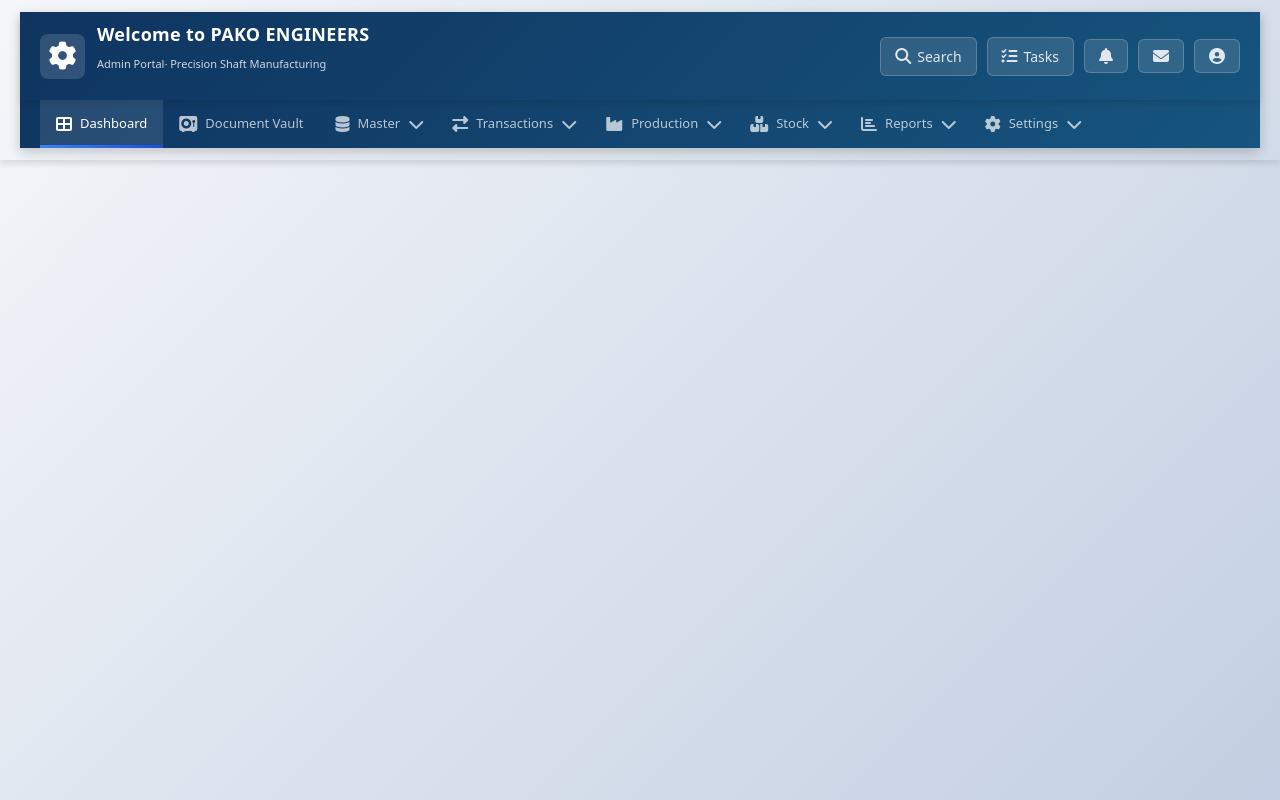
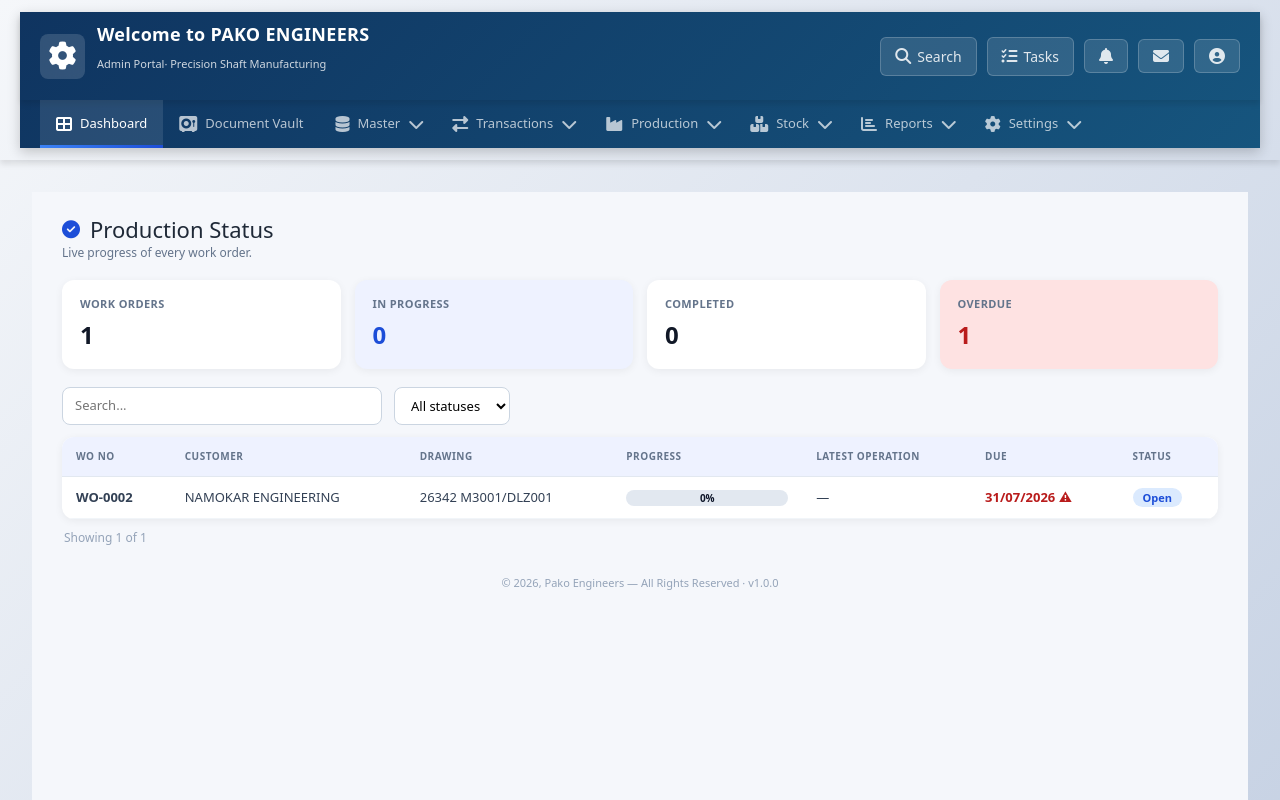
Before and after one commit to dhiraj112233a/Pako-Engineers-Group-Project, a React (Vite) app in the folder frontend/: page /production-status in a window 1280 px wide. Shown: the top 800 px of the page. Built offline with nearby package versions, Linux system fonts and the light colour scheme.

Commit message:
In Process

```diff
--- a/frontend/src/App.jsx
+++ b/frontend/src/App.jsx
@@ -17,6 +17,7 @@ import CustomerEnquiry from './components/transactionpages/customerEnquiry';
 import Dashboard from './components/dashboard/Dashboard';
 import WorkOrders from './components/productionpages/WorkOrders';
 import ProductionPlan from './components/productionpages/ProductionPlan';
+import ProductionStatus from './components/productionpages/ProductionStatus';
 import RawMaterial from './components/stockpages/Rawmaterial';
 import FinishedGoods from './components/stockpages/FinishedGoods';
 import StockManagement from './components/stockpages/StockManagement';
@@ -46,6 +47,7 @@ function App() {
             <Route path="/customer-enquiry" element={<CustomerEnquiry />} />
             <Route path="/work-orders" element={<WorkOrders />} />
             <Route path="/production-plan" element={<ProductionPlan />} />
+            <Route path="/production-status" element={<ProductionStatus />} />
             <Route path="/raw-material" element={<RawMaterial />} />
             <Route path="/finished-goods" element={<FinishedGoods />} />
             <Route path="/stock-management" element={<StockManagement />} />
--- a/frontend/src/components/Dropdown.jsx
+++ b/frontend/src/components/Dropdown.jsx
@@ -22,6 +22,7 @@ const MenuDropdown = ({ items }) => {
       "Customer Enquiry": "/customer-enquiry",
       "Work Orders": "/work-orders",
       "Production Plan": "/production-plan",
+      "Production Status": "/production-status",
       "Raw Material": "/raw-material",
       "Finished Goods": "/finished-goods",
       "Stock Management": "/stock-management"
--- a/frontend/src/components/dashboard/Dashboard.jsx
+++ b/frontend/src/components/dashboard/Dashboard.jsx
@@ -11,6 +11,9 @@ const GST = BASIC.map((b) => b * 0.18);
 const TOTAL = BASIC.map((b, i) => b + GST[i]);
 const TARGET = MONTHS.map(() => 25e5);
 const sum = (a) => a.reduce((s, x) => s + x, 0);
+
+// Index of the latest month that has sales — charts stop here instead of dropping to 0.
+const LAST = BASIC.reduce((last, v, i) => (v > 0 ? i : last), 0);
 
 const CUSTOMERS = [
   ['Kirloskar Brothers Ltd', 62], ['Shakti Pumps', 55], ['CRI Pumps', 44], ['KSB Limited', 38], ['Grundfos India', 30],
@@ -27,10 +30,11 @@ const SERIES = [
 
 function LineChart() {
   const W = 620, H = 230, P = 34;
+  const n = LAST + 1;
   const max = Math.max(...TOTAL) * 1.1;
   const x = (i) => P + (i * (W - 2 * P)) / 11;
   const y = (v) => H - P - (v / max) * (H - 2 * P);
-  const pts = (a) => a.map((v, i) => `${x(i)},${y(v)}`).join(' ');
+  const pts = (a) => a.slice(0, n).map((v, i) => `${x(i)},${y(v)}`).join(' ');
   return (
     <>
       <svg viewBox={`0 0 ${W} ${H}`} className="erp-svg">
@@ -42,22 +46,24 @@ function LineChart() {
             </text>
           </g>
         ))}
-        <polygon points={`${x(0)},${H - P} ${pts(TOTAL)} ${x(11)},${H - P}`} fill="#38bdf8" opacity="0.12" />
-        <polyline points={pts(TARGET)} fill="none" stroke="#94a3b8" strokeDasharray="4 4" />
+        <polygon points={`${x(0)},${H - P} ${pts(TOTAL)} ${x(n - 1)},${H - P}`} fill="#38bdf8" opacity="0.12" />
+        <polyline points={TARGET.map((v, i) => `${x(i)},${y(v)}`).join(' ')} fill="none" stroke="#94a3b8" strokeDasharray="4 4" />
         <polyline points={pts(BASIC)} fill="none" stroke="#1e3a8a" strokeWidth="2" />
         <polyline points={pts(TOTAL)} fill="none" stroke="#38bdf8" strokeWidth="2" />
         <polyline points={pts(GST)} fill="none" stroke="#0d9488" strokeWidth="2" />
         {MONTHS.map((m, i) => (
           <g key={m}>
             <text x={x(i)} y={H - 10} fontSize="9" textAnchor="middle" fill="#94a3b8">{m}</text>
-            <circle cx={x(i)} cy={y(TOTAL[i])} r="8" fill="transparent">
-              <title>{`${m}: ${full(TOTAL[i])} (target ${full(TARGET[i])})`}</title>
-            </circle>
+            {i < n && (
+              <circle cx={x(i)} cy={y(TOTAL[i])} r="8" fill="transparent">
+                <title>{`${m}: ${full(TOTAL[i])} (target ${full(TARGET[i])})`}</title>
+              </circle>
+            )}
           </g>
         ))}
       </svg>
       <div className="erp-legend">
-        {SERIES.map(([n, c]) => <span key={n}><i style={{ background: c }}></i>{n}</span>)}
+        {SERIES.map(([name, c]) => <span key={name}><i style={{ background: c }}></i>{name}</span>)}
       </div>
     </>
   );
@@ -81,21 +87,24 @@ export default function Dashboard() {
 
   const openWo = orders.filter((w) => w.status !== 'Closed');
   const overdue = openWo.filter((w) => w.due < today()).length;
-  const lowItems = [...balances(moves, 'Raw Material'), ...balances(moves, 'Finished Goods')]
-    .filter((b) => stockState(b) !== 'In stock').length;
+  const allBalances = [...balances(moves, 'Raw Material'), ...balances(moves, 'Finished Goods')];
+  const lowItems = allBalances.filter((b) => stockState(b) !== 'In stock').length;
+  const stockValue = sum(allBalances.map((b) => b.value));
 
   const yBasic = sum(BASIC), yGst = sum(GST), yTotal = sum(TOTAL), yTarget = sum(TARGET);
   const pct = (yTotal / yTarget) * 100;
-  const cur = 9; // Jan
+  const cur = LAST;
+
   const kpis = [
     { label: 'Target Achievement', value: `${pct.toFixed(1)}%`, note: `Target: ${money(yTarget)}` },
     { label: 'Daily Pace', value: 'Ahead', note: '+₹29.18 L' },
-    { label: 'Invoices (FY)', value: sum(RESULTS) + 5, note: 'This month: 26' },
+    { label: 'Invoices (FY)', value: sum(RESULTS), note: `This month: ${RESULTS[cur]}` },
     { label: 'Active Customers', value: 38 },
     { label: 'Total POs', value: 312, note: 'Pending: 27' },
     { label: 'Prev. FY Sales', value: '₹2.48 Cr' },
     { label: 'Open Work Orders', value: openWo.length, note: overdue ? `${overdue} overdue` : 'None overdue', to: '/work-orders' },
     { label: 'Low / Out of Stock', value: lowItems, note: 'View stock', to: '/raw-material' },
+    { label: 'Stock Value', value: full(stockValue), note: 'Raw + finished', to: '/raw-material' },
   ];
 
   return (
@@ -114,7 +123,7 @@ export default function Dashboard() {
           </div>
         </div>
         <div className="erp-card">
-          <h3>Monthly Sales <span className="erp-badge">↗ 115.5%</span></h3>
+          <h3>Monthly Sales ({MONTHS[cur]}) <span className="erp-badge">↗ 115.5%</span></h3>
           <div className="erp-split">
             <div><small>Basic</small><b>{money(BASIC[cur])}</b></div>
             <div><small>GST</small><b>{money(GST[cur])}</b></div>
--- a/frontend/src/components/productionpages/ProductionPlan.jsx
+++ b/frontend/src/components/productionpages/ProductionPlan.jsx
@@ -1,19 +1,41 @@
 import React, { useState } from 'react';
 import ErpTablePage from '../ErpTablePage';
 import ErpModal from '../ErpModal';
-import { useStore, WO_KEY, WO_SEED } from '../../store/erpstore';
+import { useStore, WO_KEY, WO_SEED, MOVE_KEY, MOVE_SEED, today } from '../../store/erpstore';
+
+const UNIT = { NOS: 'Nos.', KG: 'Kg', SET: 'Set' };
 
 export default function ProductionPlan() {
   const [rows, setRows] = useStore(WO_KEY, WO_SEED);
+  const [, setMoves] = useStore(MOVE_KEY, MOVE_SEED);
   const [target, setTarget] = useState(null);
 
   const save = (v) => {
     const done = v.done === '' ? target.done : Number(v.done);
-    if (done < 0 || done > target.qty) return `Completed qty must be between 0 and ${target.qty}`;
+    if (Number.isNaN(done)) return 'Enter a valid completed quantity';
+    if (done < target.done) return `Completed qty cannot go below ${target.done}`;
+    if (done > target.qty) return `Completed qty cannot exceed ${target.qty}`;
+
+    // Newly completed pieces go into Finished Goods stock automatically.
+    const delta = done - target.done;
+    if (delta > 0) {
+      setMoves((list) => [
+        ...list,
+        {
+          id: Math.max(0, ...list.map((m) => m.id)) + 1, date: today(), type: 'Receipt',
+          stock: 'Finished Goods', reference: target.drawing.trim().toUpperCase(), hsn: '',
+          unit: UNIT[target.unit] || 'Nos.', qty: delta, rate: 0, reorder: '', source: target.woNo,
+        },
+      ]);
+    }
+
     setRows((list) => list.map((w) => {
       if (w.id !== target.id) return w;
       const status = done >= w.qty ? 'Closed' : done > 0 ? 'In Progress' : w.status;
-      return { ...w, done, status, operations: [...(w.operations || []), { process: v.process.trim(), machine: v.machine.trim() }] };
+      return {
+        ...w, done, status,
+        operations: [...(w.operations || []), { process: v.process.trim(), machine: v.machine.trim() }],
+      };
     }));
     setTarget(null);
   };
@@ -49,7 +71,7 @@ export default function ProductionPlan() {
     <>
       <ErpTablePage
         title="Production Plan" icon="fa-tasks"
-        subtitle="Plan each work order's operations (process → machine), then record actual progress."
+        subtitle="Plan each work order's operations (process → machine), then record actual progress. Completed qty is added to Finished Goods automatically."
         stats={[
           { label: 'Work orders', value: rows.length },
           { label: 'Not planned', value: rows.filter((r) => !r.operations?.length && r.status !== 'Closed').length, tone: 'red' },
--- /dev/null
+++ b/frontend/src/components/productionpages/ProductionStatus.jsx
@@ -0,0 +1,57 @@
+import React from 'react';
+import ErpTablePage from '../ErpTablePage';
+import { useStore, WO_KEY, WO_SEED, fmtDate, today } from '../../store/erpstore';
+
+const tone = { Open: '', 'In Progress': 'warn', Closed: 'good' };
+
+export default function ProductionStatus() {
+  const [orders] = useStore(WO_KEY, WO_SEED);
+
+  const rows = orders.map((r) => ({
+    ...r,
+    pct: r.qty ? Math.round((r.done / r.qty) * 100) : 0,
+    late: r.status !== 'Closed' && r.due < today(),
+  }));
+
+  const columns = [
+    { key: 'woNo', label: 'WO No', render: (r) => <b>{r.woNo}</b> },
+    { key: 'customer', label: 'Customer' },
+    { key: 'drawing', label: 'Drawing' },
+    {
+      key: 'pct', label: 'Progress', render: (r) => (
+        <div className="erp-progress" title={`${r.done} / ${r.qty} ${r.unit}`}>
+          <i className={r.late ? 'late' : ''} style={{ width: `${r.pct}%` }}></i>
+          <span>{r.pct}%</span>
+        </div>)
+    },
+    {
+      key: 'latestOp', label: 'Latest operation', sortable: false, render: (r) => {
+        const o = r.operations?.[r.operations.length - 1];
+        return o ? `${o.process} @ ${o.machine}` : '—';
+      }
+    },
+    {
+      key: 'due', label: 'Due', render: (r) => (
+        <span style={r.late ? { color: '#b91c1c', fontWeight: 700 } : undefined}>
+          {fmtDate(r.due)}{r.late && ' ⚠'}
+        </span>)
+    },
+    { key: 'status', label: 'Status', render: (r) => <span className={`erp-pill ${tone[r.status] || ''}`}>{r.status}</span> },
+  ];
+
+  return (
+    <ErpTablePage
+      title="Production Status" icon="fa-check-circle"
+      subtitle="Live progress of every work order."
+      stats={[
+        { label: 'Work orders', value: rows.length },
+        { label: 'In progress', value: rows.filter((r) => r.status === 'In Progress').length, tone: 'blue' },
+        { label: 'Completed', value: rows.filter((r) => r.status === 'Closed').length },
+        { label: 'Overdue', value: rows.filter((r) => r.late).length, tone: 'red' },
+      ]}
+      columns={columns} rows={rows}
+      filters={[{ key: 'status', all: 'All statuses', options: ['Open', 'In Progress', 'Closed'] }]}
+      empty="No work orders yet"
+    />
+  );
+}
--- a/frontend/src/styles/ErpExtras.css
+++ b/frontend/src/styles/ErpExtras.css
@@ -26,6 +26,11 @@
 .erp-btn.sm {
     padding: 4px 12px;
     font-size: 12px;
+}
+
+.erp-btn:disabled {
+    opacity: .5;
+    cursor: not-allowed;
 }
 
 .erp-link-btn {
@@ -87,6 +92,36 @@
     font-style: normal;
     margin-left: 6px;
     white-space: nowrap;
+}
+
+/* Progress bar (Production Status) */
+.erp-progress {
+    position: relative;
+    background: #e2e8f0;
+    border-radius: 99px;
+    height: 16px;
+    min-width: 120px;
+    overflow: hidden;
+}
+
+.erp-progress i {
+    display: block;
+    height: 100%;
+    background: #22c55e;
+}
+
+.erp-progress i.late {
+    background: #ef4444;
+}
+
+.erp-progress span {
+    position: absolute;
+    inset: 0;
+    text-align: center;
+    font-size: 10px;
+    font-weight: 700;
+    line-height: 16px;
+    color: #0f172a;
 }
 
 .erp-overlay {
```
Also changed, not shown: frontend/src/components/ErpModal.jsx (+15 -6 lines), frontend/src/components/stockpages/StockManagement.jsx (+13 -4 lines), frontend/src/store/erpstore.js (+13 -5 lines).
